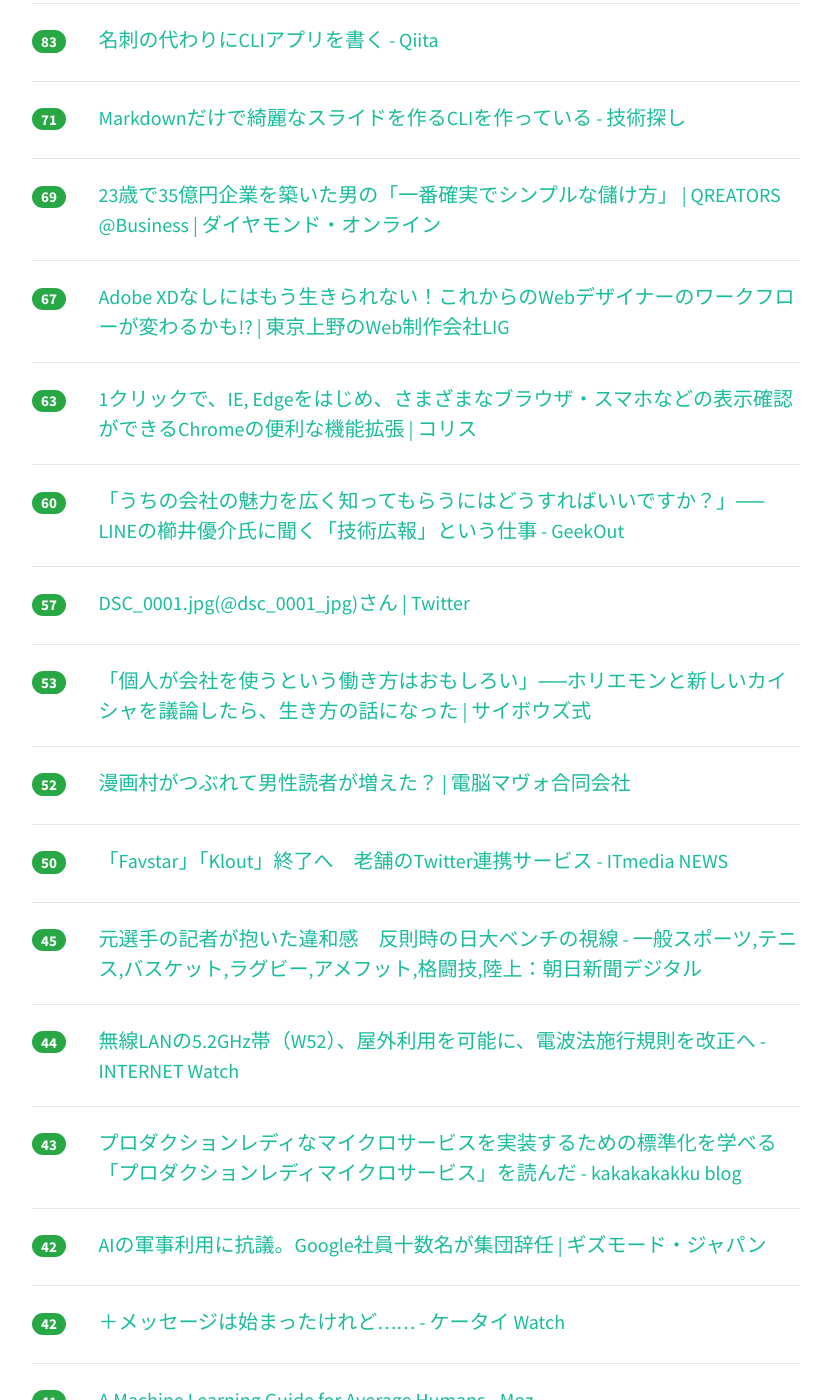
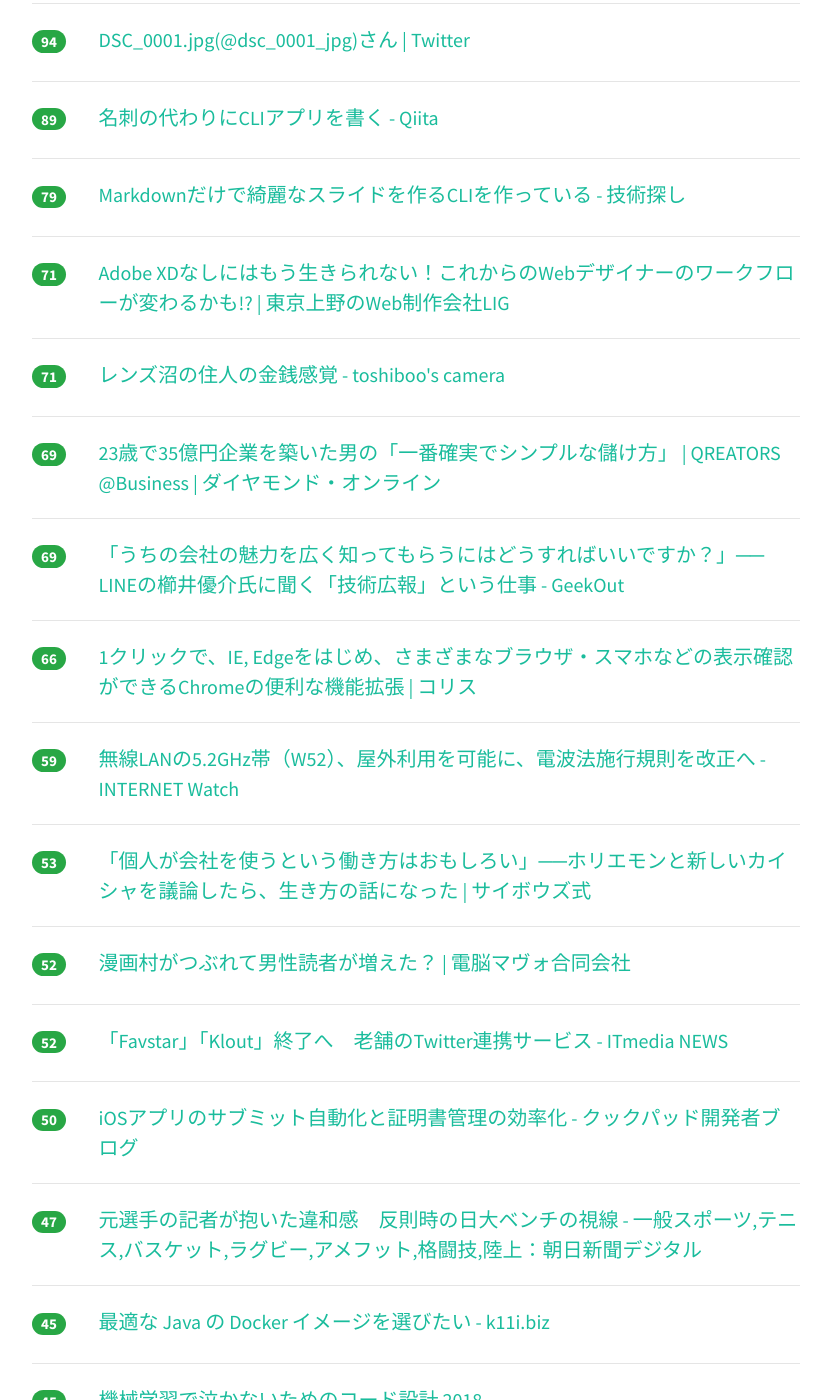
Before and after one commit to yatta47/hatena-matome-site, a Jekyll site: the page built from _posts/2018-05-17-hatena.md, in a window 1280 px wide and 1400 px high, scrolled down 1191 px. Shown: the whole window, without its empty margins (224-1055 px from the left). Built offline with Jekyll 4.4.1, drawn with Linux system fonts in a browser that asks for light colours; nearby versions of some CDN libraries; some of the changed text lies outside the part shown.

Commit message:
Updated 2018-05-17

```diff
--- a/_posts/2018-05-17-hatena.md
+++ b/_posts/2018-05-17-hatena.md
@@ -1,13 +1,13 @@
 ---
 layout: post
 title:  "2018-05-17 はてぶIT"
-date:   2018-05-17 21:02:03
+date:   2018-05-17 22:01:02
 tags: [it-hotentry]
 ---
-67 件のデータあり
+70 件のデータあり
 
 <hr><div class="row">
-<div class="col-1"><span class="badge badge-pill badge-success h2">327</span></div>
+<div class="col-1"><span class="badge badge-pill badge-success h2">333</span></div>
 <div class="col-11"><a href='http://kyoko-np.net/2018051701.html' target='_blank'>「記憶にない」でも安心　記憶復元ソフト開発　千葉電波大 - 虚構新聞</a></div>
 </div>
 <hr>
@@ -17,48 +17,63 @@ tags: [it-hotentry]
 </div>
 <hr>
 <div class="row">
-<div class="col-1"><span class="badge badge-pill badge-success h2">197</span></div>
+<div class="col-1"><span class="badge badge-pill badge-success h2">212</span></div>
 <div class="col-11"><a href='https://www.buzzfeed.com/jp/takumiharimaya/kodansha-blocking' target='_blank'>「漫画村」に対して、講談社はなにをしてきたのか？</a></div>
 </div>
 <hr>
 <div class="row">
-<div class="col-1"><span class="badge badge-pill badge-success h2">192</span></div>
+<div class="col-1"><span class="badge badge-pill badge-success h2">196</span></div>
 <div class="col-11"><a href='https://speakerdeck.com/mizutani/sekiyuriteirogufen-xi-ji-pan-falsegou-zhu-on-aws' target='_blank'>セキュリティログ分析基盤の構築 on AWS // Speaker Deck</a></div>
 </div>
 <hr>
 <div class="row">
-<div class="col-1"><span class="badge badge-pill badge-success h2">185</span></div>
+<div class="col-1"><span class="badge badge-pill badge-success h2">188</span></div>
 <div class="col-11"><a href='https://www.publickey1.jp/blog/18/_terratest.html' target='_blank'>構成ファイルの通りにインフラは立ち上がったのか？ インフラ自動テストツール「Terratest」がオープンソースで公開 － Publickey</a></div>
 </div>
 <hr>
 <div class="row">
-<div class="col-1"><span class="badge badge-pill badge-success h2">161</span></div>
+<div class="col-1"><span class="badge badge-pill badge-success h2">182</span></div>
+<div class="col-11"><a href='https://webtan.impress.co.jp/e/2018/05/17/29253' target='_blank'>GDPRとは？ Web担当者やWebアナリストはどう対処すればいい？ | Web担当者Forum</a></div>
+</div>
+<hr>
+<div class="row">
+<div class="col-1"><span class="badge badge-pill badge-success h2">165</span></div>
+<div class="col-11"><a href='https://mobilelaby.com/blog-entry-twitter-user-streams-api-available-until-aug-16-2018.html' target='_blank'>Twitter、「User Streams API」を8月17日に廃止。サードアプリはタイムライン取得が制限へ｜携帯総合研究所</a></div>
+</div>
+<hr>
+<div class="row">
+<div class="col-1"><span class="badge badge-pill badge-success h2">163</span></div>
 <div class="col-11"><a href='https://toyokeizai.net/articles/-/221089' target='_blank'>iQOSに仕込まれた喫煙データ収集機能の真実 | ロイター | 東洋経済オンライン | 経済ニュースの新基準</a></div>
 </div>
 <hr>
 <div class="row">
-<div class="col-1"><span class="badge badge-pill badge-success h2">161</span></div>
-<div class="col-11"><a href='https://webtan.impress.co.jp/e/2018/05/17/29253' target='_blank'>GDPRとは？ Web担当者やWebアナリストはどう対処すればいい？ | Web担当者Forum</a></div>
-</div>
-<hr>
-<div class="row">
-<div class="col-1"><span class="badge badge-pill badge-success h2">157</span></div>
-<div class="col-11"><a href='https://mobilelaby.com/blog-entry-twitter-user-streams-api-available-until-aug-16-2018.html' target='_blank'>Twitter、「User Streams API」を8月17日に廃止。サードアプリはタイムライン取得が制限へ｜携帯総合研究所</a></div>
-</div>
-<hr>
-<div class="row">
-<div class="col-1"><span class="badge badge-pill badge-success h2">105</span></div>
+<div class="col-1"><span class="badge badge-pill badge-success h2">109</span></div>
 <div class="col-11"><a href='https://mzp.hatenablog.com/entry/2018/05/16/222303' target='_blank'>💖美少女として勤務する - みずぴー日記</a></div>
 </div>
 <hr>
 <div class="row">
-<div class="col-1"><span class="badge badge-pill badge-success h2">83</span></div>
+<div class="col-1"><span class="badge badge-pill badge-success h2">94</span></div>
+<div class="col-11"><a href='http://twitter.com/dsc_0001_jpg' target='_blank'>DSC_0001.jpg(@dsc_0001_jpg)さん | Twitter</a></div>
+</div>
+<hr>
+<div class="row">
+<div class="col-1"><span class="badge badge-pill badge-success h2">89</span></div>
 <div class="col-11"><a href='https://qiita.com/akameco/items/e0af9e3cdf1cdb6fca61' target='_blank'>名刺の代わりにCLIアプリを書く - Qiita</a></div>
 </div>
 <hr>
 <div class="row">
+<div class="col-1"><span class="badge badge-pill badge-success h2">79</span></div>
+<div class="col-11"><a href='http://blog.hiroppy.me/entry/fusuma' target='_blank'>Markdownだけで綺麗なスライドを作るCLIを作っている - 技術探し</a></div>
+</div>
+<hr>
+<div class="row">
 <div class="col-1"><span class="badge badge-pill badge-success h2">71</span></div>
-<div class="col-11"><a href='http://blog.hiroppy.me/entry/fusuma' target='_blank'>Markdownだけで綺麗なスライドを作るCLIを作っている - 技術探し</a></div>
+<div class="col-11"><a href='https://liginc.co.jp/398850' target='_blank'>Adobe XDなしにはもう生きられない！これからのWebデザイナーのワークフローが変わるかも!? | 東京上野のWeb制作会社LIG</a></div>
+</div>
+<hr>
+<div class="row">
+<div class="col-1"><span class="badge badge-pill badge-success h2">71</span></div>
+<div class="col-11"><a href='http://www.toshiboo.com/entry/lensnuma01' target='_blank'>レンズ沼の住人の金銭感覚 - toshiboo's camera</a></div>
 </div>
 <hr>
 <div class="row">
@@ -67,23 +82,18 @@ tags: [it-hotentry]
 </div>
 <hr>
 <div class="row">
-<div class="col-1"><span class="badge badge-pill badge-success h2">67</span></div>
-<div class="col-11"><a href='https://liginc.co.jp/398850' target='_blank'>Adobe XDなしにはもう生きられない！これからのWebデザイナーのワークフローが変わるかも!? | 東京上野のWeb制作会社LIG</a></div>
+<div class="col-1"><span class="badge badge-pill badge-success h2">69</span></div>
+<div class="col-11"><a href='https://geek-out.jp/column/entry/2018/05/17/110000' target='_blank'>「うちの会社の魅力を広く知ってもらうにはどうすればいいですか？」── LINEの櫛井優介氏に聞く「技術広報」という仕事 - GeekOut</a></div>
 </div>
 <hr>
 <div class="row">
-<div class="col-1"><span class="badge badge-pill badge-success h2">63</span></div>
+<div class="col-1"><span class="badge badge-pill badge-success h2">66</span></div>
 <div class="col-11"><a href='https://coliss.com/articles/browser/chrome/multi-browsers-and-devices-screenshots.html' target='_blank'>1クリックで、IE, Edgeをはじめ、さまざまなブラウザ・スマホなどの表示確認ができるChromeの便利な機能拡張 | コリス</a></div>
 </div>
 <hr>
 <div class="row">
-<div class="col-1"><span class="badge badge-pill badge-success h2">60</span></div>
-<div class="col-11"><a href='https://geek-out.jp/column/entry/2018/05/17/110000' target='_blank'>「うちの会社の魅力を広く知ってもらうにはどうすればいいですか？」── LINEの櫛井優介氏に聞く「技術広報」という仕事 - GeekOut</a></div>
-</div>
-<hr>
-<div class="row">
-<div class="col-1"><span class="badge badge-pill badge-success h2">57</span></div>
-<div class="col-11"><a href='http://twitter.com/dsc_0001_jpg' target='_blank'>DSC_0001.jpg(@dsc_0001_jpg)さん | Twitter</a></div>
+<div class="col-1"><span class="badge badge-pill badge-success h2">59</span></div>
+<div class="col-11"><a href='https://internet.watch.impress.co.jp/docs/news/1122349.html' target='_blank'>無線LANの5.2GHz帯（W52）、屋外利用を可能に、電波法施行規則を改正へ - INTERNET Watch</a></div>
 </div>
 <hr>
 <div class="row">
@@ -97,18 +107,28 @@ tags: [it-hotentry]
 </div>
 <hr>
 <div class="row">
-<div class="col-1"><span class="badge badge-pill badge-success h2">50</span></div>
+<div class="col-1"><span class="badge badge-pill badge-success h2">52</span></div>
 <div class="col-11"><a href='http://www.itmedia.co.jp/news/articles/1805/17/news062.html' target='_blank'>「Favstar」「Klout」終了へ　老舗のTwitter連携サービス - ITmedia NEWS</a></div>
 </div>
 <hr>
 <div class="row">
-<div class="col-1"><span class="badge badge-pill badge-success h2">45</span></div>
+<div class="col-1"><span class="badge badge-pill badge-success h2">50</span></div>
+<div class="col-11"><a href='http://techlife.cookpad.com/entry/2018/05/17/113000' target='_blank'>iOSアプリのサブミット自動化と証明書管理の効率化 - クックパッド開発者ブログ</a></div>
+</div>
+<hr>
+<div class="row">
+<div class="col-1"><span class="badge badge-pill badge-success h2">47</span></div>
 <div class="col-11"><a href='https://www.asahi.com/articles/ASL5J4JMVL5JUTQP015.html' target='_blank'>元選手の記者が抱いた違和感　反則時の日大ベンチの視線 - 一般スポーツ,テニス,バスケット,ラグビー,アメフット,格闘技,陸上：朝日新聞デジタル</a></div>
 </div>
 <hr>
 <div class="row">
-<div class="col-1"><span class="badge badge-pill badge-success h2">44</span></div>
-<div class="col-11"><a href='https://internet.watch.impress.co.jp/docs/news/1122349.html' target='_blank'>無線LANの5.2GHz帯（W52）、屋外利用を可能に、電波法施行規則を改正へ - INTERNET Watch</a></div>
+<div class="col-1"><span class="badge badge-pill badge-success h2">45</span></div>
+<div class="col-11"><a href='https://k11i.biz/blog/2018/05/17/base-docker-images-for-java/' target='_blank'>最適な Java の Docker イメージを選びたい - k11i.biz</a></div>
+</div>
+<hr>
+<div class="row">
+<div class="col-1"><span class="badge badge-pill badge-success h2">45</span></div>
+<div class="col-11"><a href='https://www.slideshare.net/takahirokubo7792/2018-97367311' target='_blank'>機械学習で泣かないためのコード設計 2018</a></div>
 </div>
 <hr>
 <div class="row">
@@ -132,38 +152,33 @@ tags: [it-hotentry]
 </div>
 <hr>
 <div class="row">
-<div class="col-1"><span class="badge badge-pill badge-success h2">41</span></div>
-<div class="col-11"><a href='https://k11i.biz/blog/2018/05/17/base-docker-images-for-java/' target='_blank'>最適な Java の Docker イメージを選びたい - k11i.biz</a></div>
-</div>
-<hr>
-<div class="row">
-<div class="col-1"><span class="badge badge-pill badge-success h2">38</span></div>
-<div class="col-11"><a href='http://techlife.cookpad.com/entry/2018/05/17/113000' target='_blank'>iOSアプリのサブミット自動化と証明書管理の効率化 - クックパッド開発者ブログ</a></div>
-</div>
-<hr>
-<div class="row">
-<div class="col-1"><span class="badge badge-pill badge-success h2">38</span></div>
-<div class="col-11"><a href='https://www.slideshare.net/takahirokubo7792/2018-97367311' target='_blank'>機械学習で泣かないためのコード設計 2018</a></div>
-</div>
-<hr>
-<div class="row">
-<div class="col-1"><span class="badge badge-pill badge-success h2">36</span></div>
+<div class="col-1"><span class="badge badge-pill badge-success h2">39</span></div>
 <div class="col-11"><a href='https://gigazine.net/news/20180517-twitter-account-activity-api/' target='_blank'>Twitterサードパーティアプリは8月からリアルタイムのタイムライン取得が不可になる新API「Account Activity API」発表 - GIGAZINE</a></div>
 </div>
 <hr>
 <div class="row">
+<div class="col-1"><span class="badge badge-pill badge-success h2">39</span></div>
+<div class="col-11"><a href='https://togetter.com/li/1228123' target='_blank'>ドラマ「シリコンバレー」で勃発した宗教戦争がエンジニア的にあるあるすぎる件 - Togetter</a></div>
+</div>
+<hr>
+<div class="row">
+<div class="col-1"><span class="badge badge-pill badge-success h2">39</span></div>
+<div class="col-11"><a href='https://www3.nhk.or.jp/news/html/20180517/k10011441901000.html' target='_blank'>２億件の日本人メールアドレスか 闇サイトで販売 | NHKニュース</a></div>
+</div>
+<hr>
+<div class="row">
+<div class="col-1"><span class="badge badge-pill badge-success h2">37</span></div>
+<div class="col-11"><a href='https://blog.twitter.com/developer/ja_jp/topics/tools/2018/AAA_e.html' target='_blank'>Account Activity APIを全ての開発者の皆さんに公開</a></div>
+</div>
+<hr>
+<div class="row">
 <div class="col-1"><span class="badge badge-pill badge-success h2">35</span></div>
-<div class="col-11"><a href='https://blog.twitter.com/developer/ja_jp/topics/tools/2018/AAA_e.html' target='_blank'>Account Activity APIを全ての開発者の皆さんに公開</a></div>
+<div class="col-11"><a href='https://inside.dmm.com/entry/2018/05/17/tech-book-report' target='_blank'>初めて技術書を書いてみたので、始めから最後まで細かくレポートしてみる - DMM inside</a></div>
 </div>
 <hr>
 <div class="row">
 <div class="col-1"><span class="badge badge-pill badge-success h2">34</span></div>
 <div class="col-11"><a href='https://forest.watch.impress.co.jp/docs/serial/winbasic2018/1122210.html' target='_blank'>音源によりバラバラのMP3ファイルの音量を統一できる「MP3Gain」 - Windowsにまず入れる定番無料アプリ -2018年版- - 窓の杜</a></div>
-</div>
-<hr>
-<div class="row">
-<div class="col-1"><span class="badge badge-pill badge-success h2">34</span></div>
-<div class="col-11"><a href='https://togetter.com/li/1228123' target='_blank'>ドラマ「シリコンバレー」で勃発した宗教戦争がエンジニア的にあるあるすぎる件 - Togetter</a></div>
 </div>
 <hr>
 <div class="row">
@@ -173,27 +188,22 @@ tags: [it-hotentry]
 <hr>
 <div class="row">
 <div class="col-1"><span class="badge badge-pill badge-success h2">33</span></div>
-<div class="col-11"><a href='https://www3.nhk.or.jp/news/html/20180517/k10011441901000.html' target='_blank'>２億件の日本人メールアドレスか 闇サイトで販売 | NHKニュース</a></div>
+<div class="col-11"><a href='https://gigazine.net/news/20180517-orchestra-hit/' target='_blank'>「ジャン！」の華やかな音色で誰もが知っている音「オーケストラヒット」誕生の秘密 - GIGAZINE</a></div>
 </div>
 <hr>
 <div class="row">
 <div class="col-1"><span class="badge badge-pill badge-success h2">33</span></div>
-<div class="col-11"><a href='http://www.toshiboo.com/entry/lensnuma01' target='_blank'>レンズ沼の住人の金銭感覚 - toshiboo's camera</a></div>
-</div>
-<hr>
-<div class="row">
-<div class="col-1"><span class="badge badge-pill badge-success h2">32</span></div>
-<div class="col-11"><a href='https://gigazine.net/news/20180517-orchestra-hit/' target='_blank'>「ジャン！」の華やかな音色で誰もが知っている音「オーケストラヒット」誕生の秘密 - GIGAZINE</a></div>
-</div>
-<hr>
-<div class="row">
-<div class="col-1"><span class="badge badge-pill badge-success h2">32</span></div>
 <div class="col-11"><a href='https://gigazine.net/news/20180517-fan-less-silent-pc/' target='_blank'>既製品だけでファンレス完全無音の高性能Ryzenマシンを自作するとこうなる - GIGAZINE</a></div>
 </div>
 <hr>
 <div class="row">
 <div class="col-1"><span class="badge badge-pill badge-success h2">31</span></div>
 <div class="col-11"><a href='https://tensyoku-assist.com/work/3112' target='_blank'>最近増えている「合同会社（LLC）」とは？【Google、Apple、Amazon、DMM.comも実は合同会社 】 | 転職アシスト</a></div>
+</div>
+<hr>
+<div class="row">
+<div class="col-1"><span class="badge badge-pill badge-success h2">31</span></div>
+<div class="col-11"><a href='https://news.mynavi.jp/article/20180516-631498/' target='_blank'>開発者向けのWindowsコマンドラインツールなどWSL新機能を公式ブログで紹介 | マイナビニュース</a></div>
 </div>
 <hr>
 <div class="row">
@@ -208,17 +218,12 @@ tags: [it-hotentry]
 <hr>
 <div class="row">
 <div class="col-1"><span class="badge badge-pill badge-success h2">30</span></div>
-<div class="col-11"><a href='https://news.mynavi.jp/article/20180516-631498/' target='_blank'>開発者向けのWindowsコマンドラインツールなどWSL新機能を公式ブログで紹介 | マイナビニュース</a></div>
+<div class="col-11"><a href='https://www.slideshare.net/chezou/ss-97373367' target='_blank'>仕事ではじめる機械学習</a></div>
 </div>
 <hr>
 <div class="row">
 <div class="col-1"><span class="badge badge-pill badge-success h2">28</span></div>
 <div class="col-11"><a href='https://aws.amazon.com/jp/blogs/news/aws-launch-jp-20180516/' target='_blank'>NEW!! AWS Launch 動画が始まりました | Amazon Web Services ブログ</a></div>
-</div>
-<hr>
-<div class="row">
-<div class="col-1"><span class="badge badge-pill badge-success h2">28</span></div>
-<div class="col-11"><a href='https://inside.dmm.com/entry/2018/05/17/tech-book-report' target='_blank'>初めて技術書を書いてみたので、始めから最後まで細かくレポートしてみる - DMM inside</a></div>
 </div>
 <hr>
 <div class="row">
@@ -237,6 +242,11 @@ tags: [it-hotentry]
 </div>
 <hr>
 <div class="row">
+<div class="col-1"><span class="badge badge-pill badge-success h2">25</span></div>
+<div class="col-11"><a href='http://blog.nicovideo.jp/niconews/73078.html' target='_blank'>「dアニメストア ニコニコ支店」の動画にコメントが引用表示されるようになりました|ニコニコインフォ</a></div>
+</div>
+<hr>
+<div class="row">
 <div class="col-1"><span class="badge badge-pill badge-success h2">24</span></div>
 <div class="col-11"><a href='https://togetter.com/li/1228002' target='_blank'>労働時間が長ければ生産量は上がるはずだ！⇢睡眠不足で長く働いたほうがかえって生産量が落ちる話 - Togetter</a></div>
 </div>
@@ -252,11 +262,6 @@ tags: [it-hotentry]
 </div>
 <hr>
 <div class="row">
-<div class="col-1"><span class="badge badge-pill badge-success h2">24</span></div>
-<div class="col-11"><a href='http://blog.nicovideo.jp/niconews/73078.html' target='_blank'>「dアニメストア ニコニコ支店」の動画にコメントが引用表示されるようになりました|ニコニコインフォ</a></div>
-</div>
-<hr>
-<div class="row">
 <div class="col-1"><span class="badge badge-pill badge-success h2">23</span></div>
 <div class="col-11"><a href='http://jp.ricoh.com/release/2018/0516_1.html' target='_blank'>デジタル一眼レフカメラ用SDKを公開 | リコー</a></div>
 </div>
@@ -269,6 +274,11 @@ tags: [it-hotentry]
 <div class="row">
 <div class="col-1"><span class="badge badge-pill badge-success h2">21</span></div>
 <div class="col-11"><a href='http://twitter.com/japonistan/status/996339075417165824' target='_blank'>ジャポニスタンさんのツイート: "余命ブログのコメント欄が本当にヤバ過ぎる。 無理矢理送り付けた余命の糞本を弟夫婦が娘に読ませなかったことを逆恨み。 「唯一の弟夫婦であっても殲</a></div>
+</div>
+<hr>
+<div class="row">
+<div class="col-1"><span class="badge badge-pill badge-success h2">21</span></div>
+<div class="col-11"><a href='https://game.watch.impress.co.jp/docs/news/1122379.html' target='_blank'>その重さ10kg！　スマホを見ながら強くなれる、「鉄アレイ型iPhone Xケース」ソフトバンクより登場 - GAME Watch</a></div>
 </div>
 <hr>
 <div class="row">
@@ -292,11 +302,6 @@ tags: [it-hotentry]
 </div>
 <hr>
 <div class="row">
-<div class="col-1"><span class="badge badge-pill badge-success h2">20</span></div>
-<div class="col-11"><a href='https://game.watch.impress.co.jp/docs/news/1122379.html' target='_blank'>その重さ10kg！　スマホを見ながら強くなれる、「鉄アレイ型iPhone Xケース」ソフトバンクより登場 - GAME Watch</a></div>
-</div>
-<hr>
-<div class="row">
 <div class="col-1"><span class="badge badge-pill badge-success h2">17</span></div>
 <div class="col-11"><a href='https://yutoma233.hatenablog.com/entry/2018/05/16/195736' target='_blank'>前髪は悩ましい - おのにち</a></div>
 </div>
@@ -309,6 +314,11 @@ tags: [it-hotentry]
 <div class="row">
 <div class="col-1"><span class="badge badge-pill badge-success h2">17</span></div>
 <div class="col-11"><a href='https://jp.reuters.com/article/idJPKCN1IH135' target='_blank'>特別リポート：加熱式たばこｉＱＯＳに喫煙データ収集機能 | ロイター</a></div>
+</div>
+<hr>
+<div class="row">
+<div class="col-1"><span class="badge badge-pill badge-success h2">16</span></div>
+<div class="col-11"><a href='https://av.watch.impress.co.jp/docs/news/1122409.html' target='_blank'>「dアニメストア ニコニコ支店」に流れるコメント増加、「コメント引用」開始 - AV Watch</a></div>
 </div>
 <hr>
 <div class="row">
@@ -332,6 +342,11 @@ tags: [it-hotentry]
 </div>
 <hr>
 <div class="row">
+<div class="col-1"><span class="badge badge-pill badge-success h2">13</span></div>
+<div class="col-11"><a href='http://novtan.hatenablog.com/entry/2018/05/16/164837' target='_blank'>何この「容疑者はお米が好きな友人と仲が良かった」感 - novtanの日常</a></div>
+</div>
+<hr>
+<div class="row">
 <div class="col-1"><span class="badge badge-pill badge-success h2">12</span></div>
 <div class="col-11"><a href='https://iphone-mania.jp/news-212578/' target='_blank'>顔認証の弱点を克服！Apple、皮膚下の静脈を使った認証の特許を取得 - iPhone Mania</a></div>
 </div>
```
